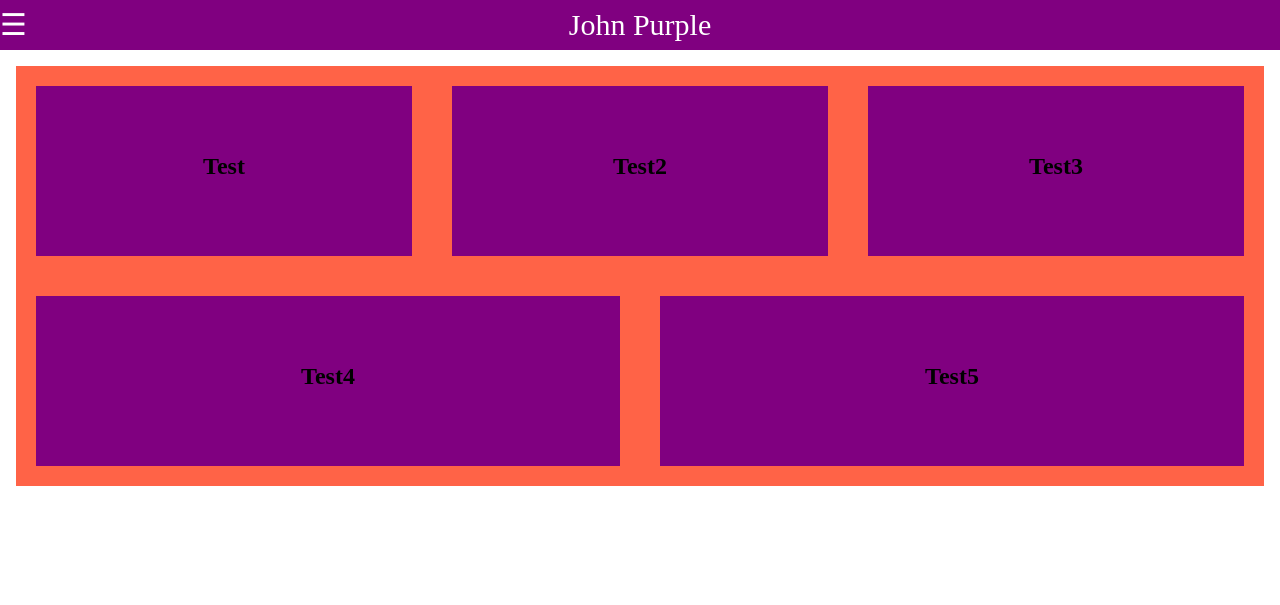
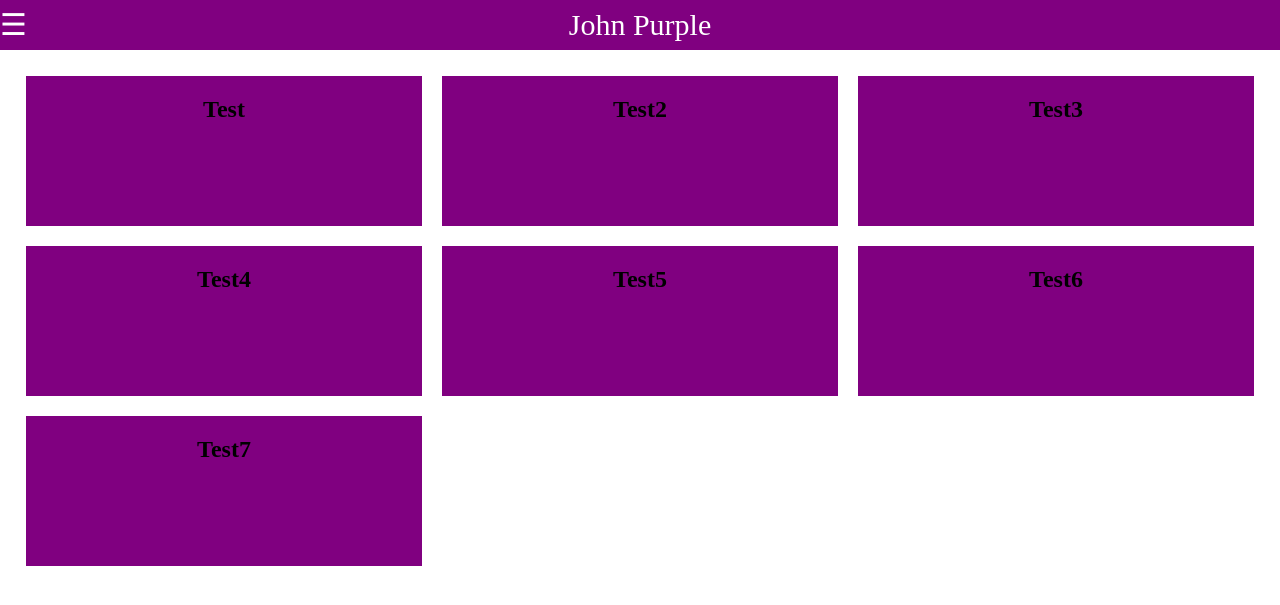
Before and after one commit to lbstrjhnsn/lbstrjhnsn.github.io, a Jekyll site: the page built from stories.html, in a window 1280 px wide. Shown: the top 605 px of the page. Built offline with Jekyll 4.4.1, drawn with Linux system fonts in a browser that asks for light colours; some web fonts are replaced.

Commit message:
switched to grid as I can force a specific number of columns

```diff
--- a/_sass/default.scss
+++ b/_sass/default.scss
@@ -1,11 +1,11 @@
 .container {
+  display: grid;
+  width: 100%;
+  grid-template-columns: repeat(3, 1fr);
+  grid-template-rows: repeat(auto-fill, auto);
   padding: 0;
   margin: 0;
-  display: flex;
-  flex-flow: row wrap;
-  justify-content: center;
   align-items: center;
-  background: tomato;
   list-style: none;
 }
 
@@ -19,12 +19,8 @@
 }
 
 .container-item {
-  flex: 1 0 21%;
+  margin: 10px;
+  height: 150px;
   background: purple;
-  padding: 10px;
-  width: 20%;
-  height: 150px;
-  line-height: 100px;
-  margin: 20px;
   text-align: center;
 }
```
Also changed, not shown: _posts/2020-06-12-test7.md (added, +13 -0 lines), _posts/2020-06-13-test6.md (added, +13 -0 lines), _sass/navigation.scss (+14 -0 lines).
